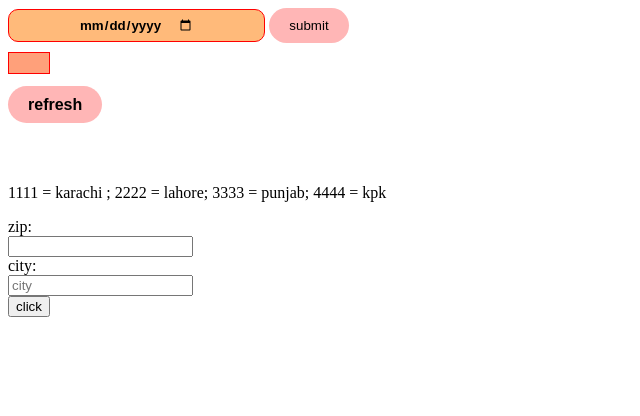
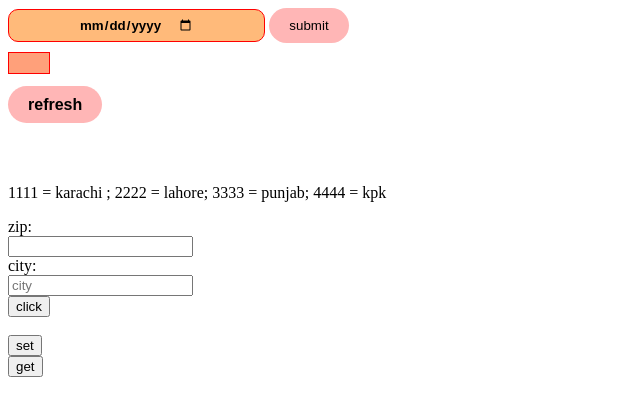
Before and after one commit to hussainshamim16/javascript-practice, a plain HTML site: page test.html in a window 1280 px wide. Shown: the whole page, without its empty margins (0-640 px from the left). Drawn offline with Linux system fonts and the light colour scheme.

Commit message:
editing html and js

```diff
--- a/test.js
+++ b/test.js
@@ -218,3 +218,12 @@ function citySubmit() {
     document.getElementById("city").value = cityName;
     zipEnter.value = "";
 }
+
+const setPakistan = ()=>{
+    alert("setPakistan")
+    console.log(this)
+}
+function zindabad(parent){
+    alert("zindabad")
+    console.log(parent)
+}
```
Also changed, not shown: test.html (+3 -0 lines).
